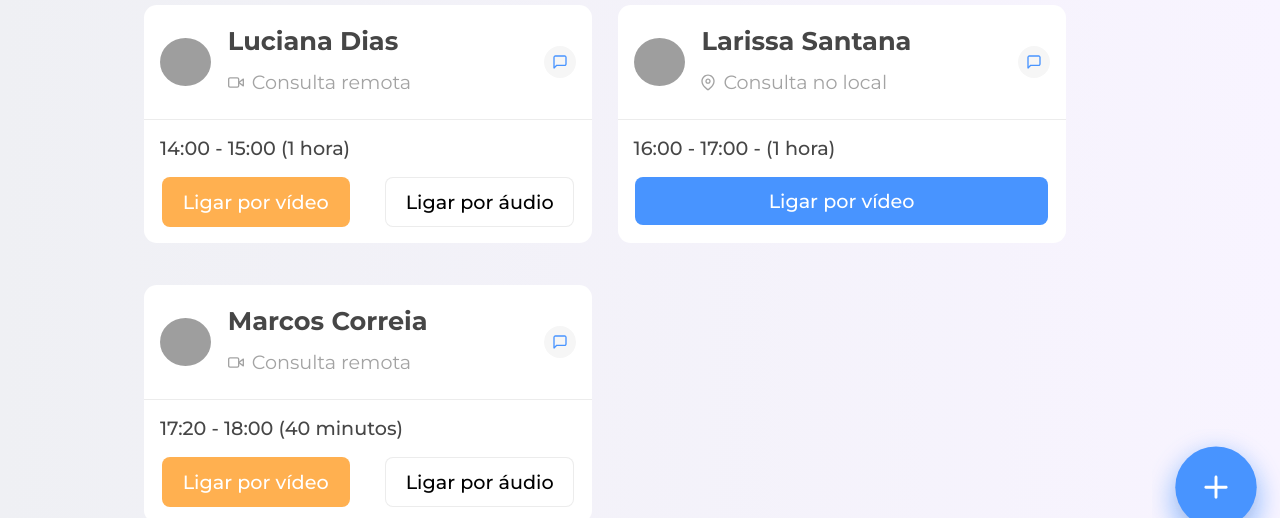
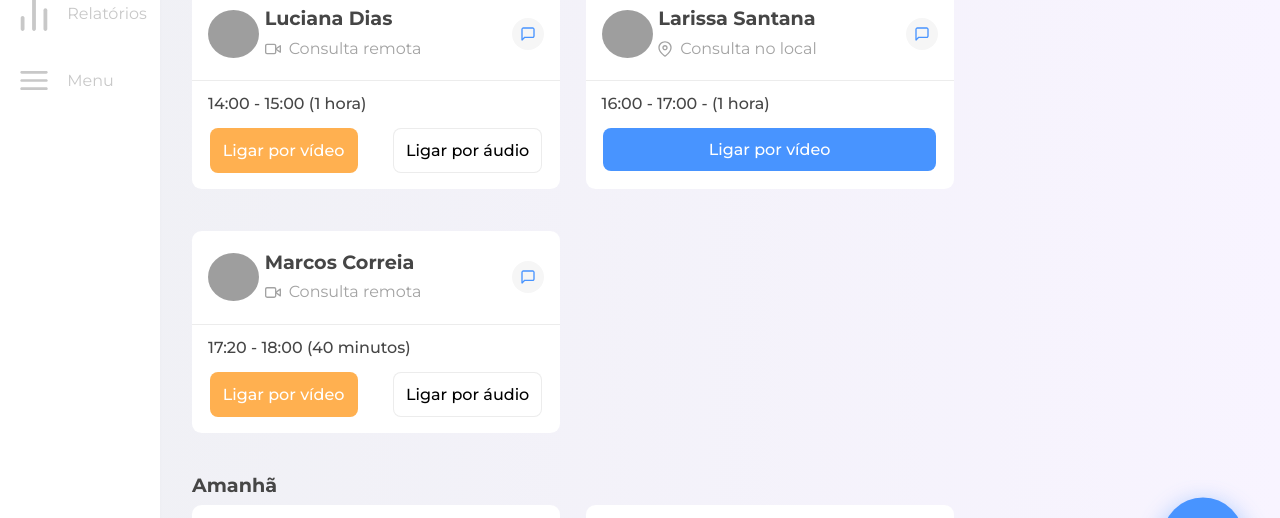
Before and after one commit to KamiBicalho/desafio-responsividade-7DaysOfCode, a plain HTML site: page index.html in a window 1280 px wide. Shown: the part 175-693 px from the top of the page. Drawn offline with Linux system fonts and the light colour scheme; grey boxes are pictures that could not be loaded.

Commit message:
quinto dia (ajuste do rodapé para menu lateral)

```diff
--- a/style.css
+++ b/style.css
@@ -27,21 +27,9 @@ body {
     padding-bottom: 8vh;
 }
 
-@media screen and (min-width: 768px) {
+@media screen and (min-width: 970px) {
     body {
-        margin: 0 10vw;
-        font-size: 1.6rem;
+        font-size: 1.2rem;
+        margin: 0 0 0 11rem;
     }
 }
-
-@media screen and (min-width: 1024px) {
-    body {
-        margin: 0 2vw;
-    }
-}
-
-@media screen and (min-width: 1200px){
-    body {
-        margin: 0 10vw;
-    }
-}
--- a/styles/footer.css
+++ b/styles/footer.css
@@ -81,11 +81,11 @@
     }
 
     .rodape__link {
-        font-size: 1.2rem;
+        font-size: 1rem;
     }
 
     .lista__menu__link {
-        font-size: 1.5rem;
+        font-size: 1.2rem;
     }
 
     .lista__menu__imagem {
@@ -93,3 +93,39 @@
     }
 
 }
+
+@media screen and (min-width: 970px) {
+    .rodape__menu {
+        justify-content:flex-start;
+        flex-direction: column;
+        border-radius: 0 0.75rem 0.75rem 0;
+        box-shadow: -0.25rem 0 0.5rem 0 rgba(0, 0, 0, 0.06);
+        width: 10rem;
+        right: 0;
+        height: 100vh;
+        top: 0;
+        padding-top: 1rem;
+    }
+
+    .rodape__botao {
+        flex-direction: row;
+        justify-content: flex-start;
+        padding: 0;
+        text-align: right;
+        align-items: center;
+    }
+
+    .rodape__imagens {
+        margin: 0.1rem;
+    }
+
+    .opcoes {
+        bottom: 1%;
+        right: 1%;
+    }
+
+    .rodape__link:hover{
+        color: var(--cor-botao-endereco);
+    }
+
+}
--- a/styles/header.css
+++ b/styles/header.css
@@ -29,7 +29,7 @@
     }
 
     .cabecalho__saudacao {
-        font-size: 2rem;
+        font-size: 1.6rem;
     }
 
 }
--- a/styles/sections.css
+++ b/styles/sections.css
@@ -111,19 +111,17 @@
     }
 
     .container__consulta__tipo__texto,
-    .container__consulta__horario {
-        font-size: 1.2rem;
+    .container__consulta__horario,
+    .container__botao__ligar,
+    .container__botao__endereco {
+        font-size: 1rem;
     }
 
-    .container__botao__ligar,
-    .container__botao__endereco {
-        font-size: 1.2rem;
-    }
 }
 
-@media screen and (min-width: 1024px) {
+@media screen and (min-width: 768px) {
     .container__consulta{
-        width: 28rem;
+        width: 23rem;
     }
 
     .container__grupo__consultas {
```
Also changed, not shown: 1 other file.
